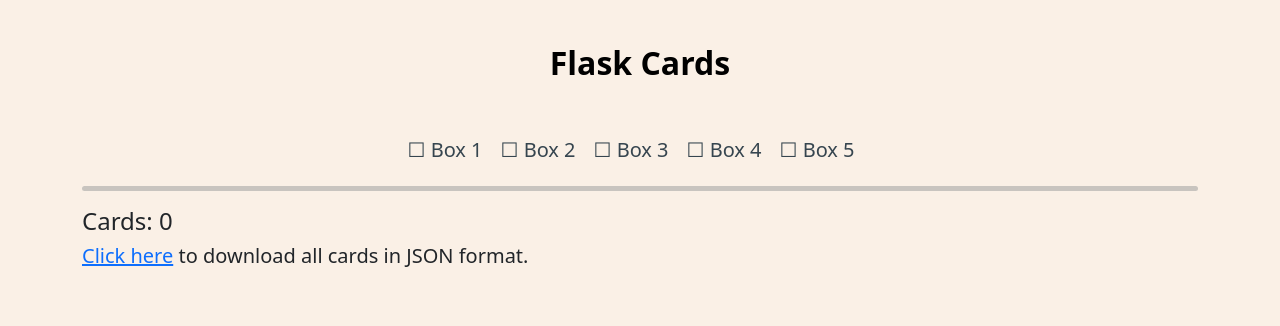
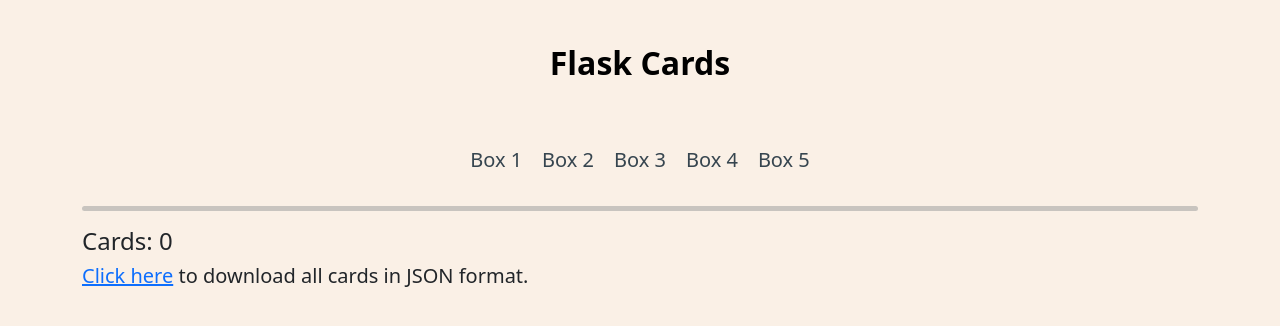
Before and after one commit to 1fadi/flaskcards, a Flask app: page / in a window 1280 px wide. Shown: the part 56-382 px from the top of the page. Run offline with Flask 3, Linux system fonts and the light colour scheme; some libraries are stand-ins or nearby versions.

Commit message:
minor change to index.html

```diff
--- a/app/static/styles.css
+++ b/app/static/styles.css
@@ -83,3 +83,6 @@ hr {
 	border: none;
 	background: none;
 }
+.box-item {
+	padding: 10px;
+}
--- a/app/templates/index.html
+++ b/app/templates/index.html
@@ -6,7 +6,7 @@
 <br><br>
 <div class="d-flex justify-content-center">
 {% for box in BOXES %}
-<h5 class="col-1"><a href="{{ url_for("main.list_box_cards", id=box) }}" role="button">&#9744 Box {{ box }}</a></h5>
+<h5 class="box-item"><a href="{{ url_for("main.list_box_cards", id=box) }}" role="button">Box {{ box }}</a></h5>
 {% endfor %}
 </div>
 
```
